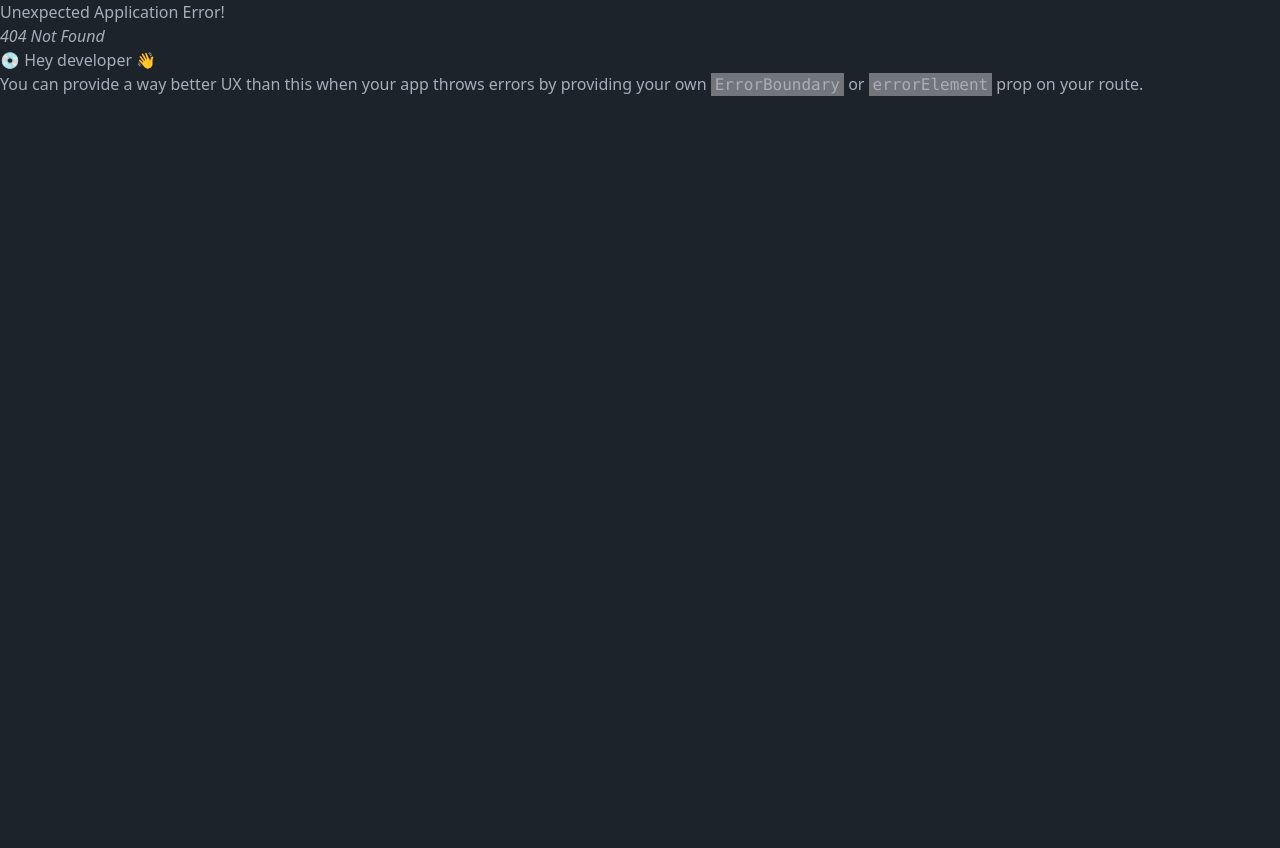
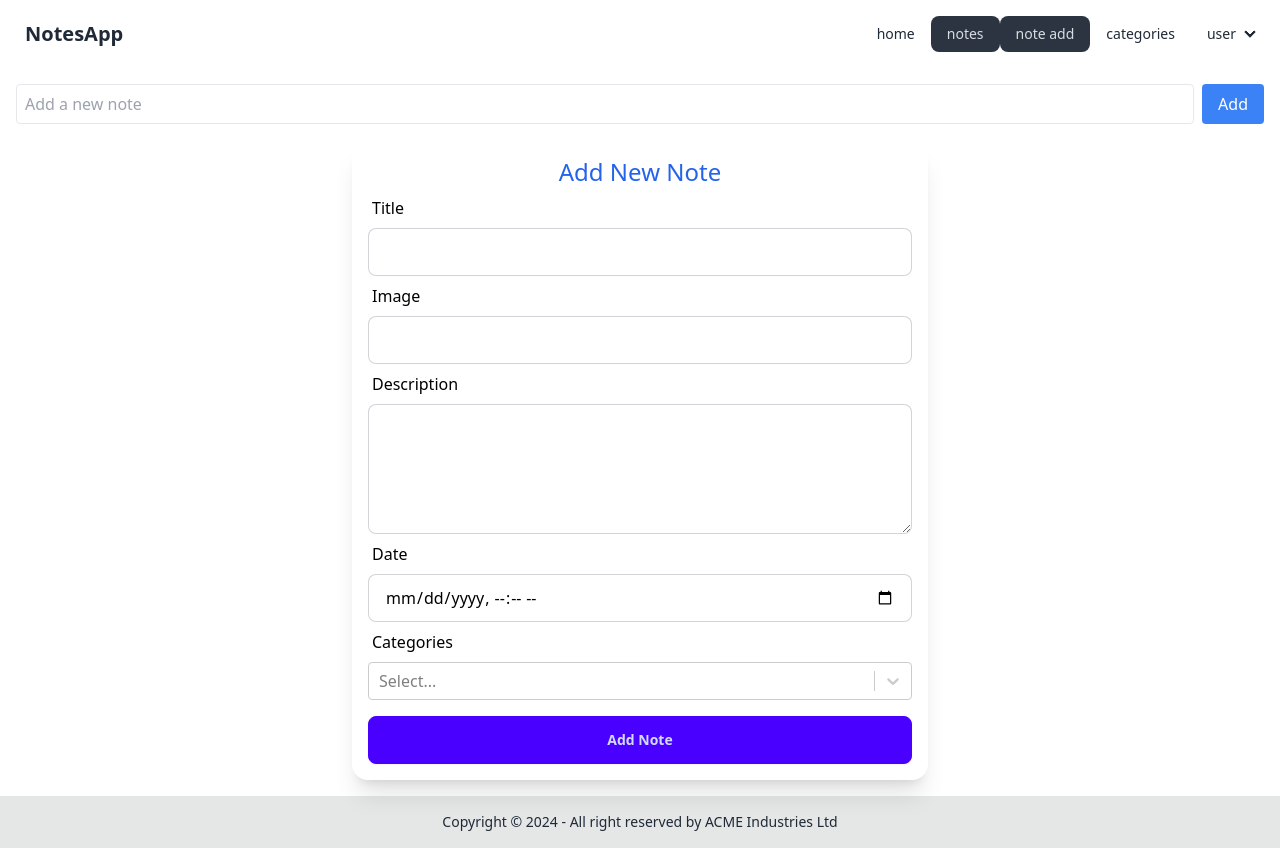
Before and after one commit to GerdBraun/NoteApp, a React (Vite) app: page /notes/add in a window 1280 px wide. Before the commit this address had no page. Before the commit the page ends 800 px from the top, so only its background shows below. Built offline with nearby package versions, Linux system fonts and the light colour scheme.

Commit message:
working saving notes

```diff
--- a/index.html
+++ b/index.html
@@ -1,5 +1,5 @@
 <!doctype html>
-<html lang="en" data-theme="dark">
+<html lang="en">
   <head>
     <meta charset="UTF-8" />
     <meta name="viewport" content="width=device-width, initial-scale=1.0" />
--- a/src/App.jsx
+++ b/src/App.jsx
@@ -10,6 +10,7 @@ import CategoryList from "./components/partials/CategoryList";
 import Welcome from "./components/partials/Welcome";
 import FilterComponent from "./components/FilterComponent";
 import AddNote from "./components/AddNote";
+import DataFetchingUseReducer from "./context/DataFetchingUseReducer";
 
 const router = createBrowserRouter(
   createRoutesFromElements(
@@ -19,12 +20,14 @@ const router = createBrowserRouter(
         path="/notes"
         element={
           <>
-            <AddNote />
+            {/* <DataFetchingUseReducer /> */}
+            {/* <AddNote /> */}
             <FilterComponent />
             <NotesList />
           </>
         }
       />
+      <Route path="/notes/add" element={<AddNote />} />
       <Route path="/categories" element={<CategoryList />} />
       <Route path="/login" element={<></>} />
       <Route path="/signup" element={<></>} />
--- a/src/components/AddNote.jsx
+++ b/src/components/AddNote.jsx
@@ -1,35 +1,148 @@
-import { useState } from 'react';
-import { useNotes } from '../context/notesContext';
+import { useEffect, useState } from "react";
+import { useNotes } from "../context/notesContext";
+import { useNavigate } from "react-router-dom";
+import Select from "react-select";
 
 const AddNote = () => {
   const { notesDispatch } = useNotes();
+  const [newNote, setNewNote] = useState("");
+  const [errors, setErrors] = useState({});
 
-    const [newNote, setNewNote] = useState('');
+  const [note, setNote] = useState({
+    id:"",
+    title: "",
+    image: "",
+    description: "",
+    date: "",
+    categories: "",
+  });
+  const handleMultiChange = (options) => {
+    setNote({ ...note, categories: options });
+  };
+  const handleChange = (e) => {
+    const { name, value } = e.target;
+    setNote((prevEvent) => ({ ...prevEvent, [name]: value }));
+    setErrors((prevErrors) => ({ ...prevErrors, [name]: "" })); // Clear error on change
+  };
+
+  const navigate = useNavigate();
 
   const handleSubmit = (e) => {
     e.preventDefault();
-        if (!newNote) return;
-        notesDispatch({ type: 'NOTE_ADDED', payload: newNote });
-        setNewNote('');
+    if (!validateForm()) return;
+
+   //if (note) return;
+    notesDispatch({ type: "NOTE_ADDED", payload: note });
+    setNewNote("");
+
+    // navigate("/notes");
   };
 
+  const validateForm = () => {
+    const newErrors = {};
+    if (!note.title) newErrors.title = "Title is required";
+    if (!note.description) newErrors.description = "Description is required";
+    setErrors(newErrors);
+    return Object.keys(newErrors).length === 0;
+  };
+
+  const colourOptions = [
+    { value: "category1", label: "category 1" },
+    { value: "category2", label: "category 2" },
+    { value: "category3", label: "category 3" },
+  ];
+
   return (
-        <form onSubmit={handleSubmit} className='mb-4 flex'>
+    <>
+      <form onSubmit={handleSubmit} className="mb-4 flex">
         <input
-                type='text'
-                name='todo'
-                placeholder='Add a new to-do'
-                className='flex-1 border rounded px-2 py-1 mr-2'
+          type="text"
+          name="todo"
+          placeholder="Add a new note"
+          className="flex-1 border rounded px-2 py-1 mr-2"
           value={newNote}
           onChange={(e) => setNewNote(e.target.value)}
         />
         <button
-                type='submit'
-                className='bg-blue-500 text-white px-4 py-2 rounded'
+          type="submit"
+          className="bg-blue-500 text-white px-4 py-2 rounded"
         >
           Add
         </button>
       </form>
+
+      {/* NEW */}
+
+      <form
+        onSubmit={handleSubmit}
+        className="card text-black w-full max-w-xl mx-auto shadow-xl p-4"
+      >
+        <h2 className="text-2xl text-center text-blue-600">Add New Note</h2>
+
+        <div className="form-control">
+          <label className="label">Title</label>
+          <input
+            className="input input-bordered"
+            name="title"
+            value={note.title}
+            onChange={handleChange}
+          />
+          {errors.title && <p className="text-red-500">{errors.title}</p>}
+        </div>
+
+        <div className="form-control">
+          <label className="label">Image</label>
+          <input
+            className="input input-bordered"
+            name="image"
+            value={note.image}
+            onChange={handleChange}
+          />
+          {errors.image && <p className="text-red-500">{errors.image}</p>}
+        </div>
+
+        <div className="form-control">
+          <label className="label">Description</label>
+          <textarea
+            className="textarea textarea-bordered"
+            name="description"
+            value={note.description}
+            rows="4"
+            onChange={handleChange}
+          />
+          {errors.description && (
+            <p className="text-red-500">{errors.description}</p>
+          )}
+        </div>
+
+        <div className="form-control">
+          <label className="label">Date</label>
+          <input
+            className="input input-bordered"
+            name="date"
+            type="datetime-local"
+            value={note.date}
+            onChange={handleChange}
+          />
+          {errors.date && <p className="text-red-500">{errors.date}</p>}
+        </div>
+
+        <div className="form-control">
+          <label className="label">Categories</label>
+          <Select
+            isMulti
+            name="categories"
+            options={colourOptions}
+            className="basic-multi-select"
+            classNamePrefix="select"
+            onChange={handleMultiChange}
+          />
+        </div>
+        <button className="btn btn-primary mt-4" type="submit">
+          Add Note
+        </button>
+      </form>
+    </>
   );
 };
 
--- a/src/components/partials/Header.jsx
+++ b/src/components/partials/Header.jsx
@@ -13,6 +13,9 @@ const Header = () => {
           </li>
           <li>
             <NavLink to="/notes">notes</NavLink>
+          </li>
+          <li>
+            <NavLink to="/notes/add">note add</NavLink>
           </li>
           <li>
             <NavLink to="/categories">categories</NavLink>
--- /dev/null
+++ b/src/context/DataFetchingUseReducer.jsx
@@ -0,0 +1,31 @@
+import { useEffect, useReducer } from "react";
+import notesReducer from "./notesReducer";
+
+const DataFetchingUseReducer = () => {
+  const [state, dispatch] = useReducer(notesReducer, []);
+
+  useEffect(() => {
+    fetch("http://localhost:3001/api/notes", {
+      headers: {
+        accept: "application/json",
+      },
+    })
+      .then((response) => response.json())
+      .then((data) => {
+        if (data.results && Array.isArray(data.results)) {
+          //   setEvents(data.results);
+          dispatch({
+            type: "NOTES_FETCHED",
+            payload: data.results,
+          });
+        } else {
+          console.error("Unexpected data format:", data);
+        }
+      })
+      .catch((error) => {
+        console.error("Error fetching data:", error);
+      });
+  }, []);
+  return <div>DataFetchingUseReducer</div>;
+};
+export default DataFetchingUseReducer;
--- a/src/context/notesReducer.js
+++ b/src/context/notesReducer.js
@@ -1,10 +1,11 @@
 const notesReducer = (state, action) => {
   switch (action.type) {
     case 'NOTE_ADDED': {
+      console.log({ ...action.payload, id: Date.now(), completed: false })
       return {
           ...state,
           notes: [
-              { id: Date.now(), text: action.payload, completed: false },
+              { ...action.payload, id: Date.now(), completed: false },
               ...state.notes,
           ],
       };
```
Lines whose indentation alone changed are shown as unchanged.
